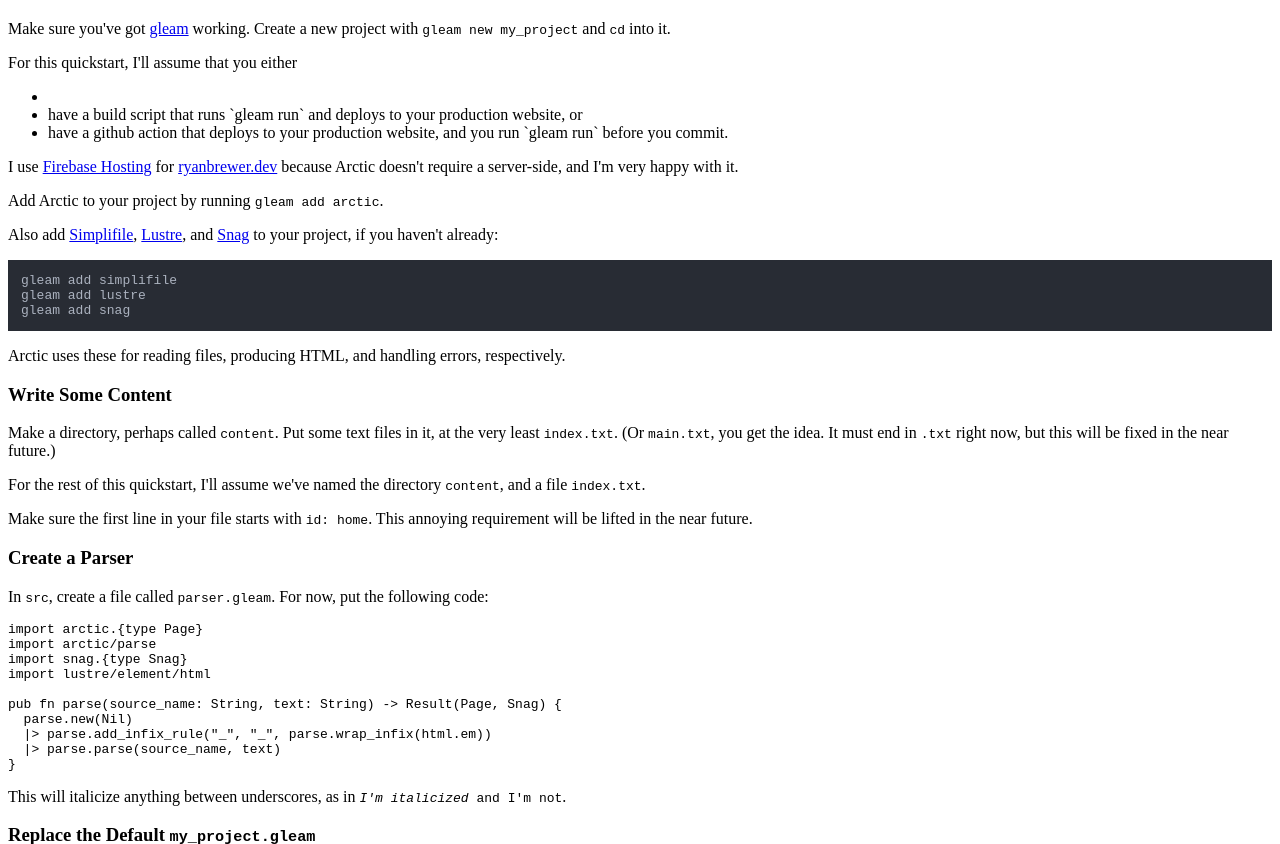
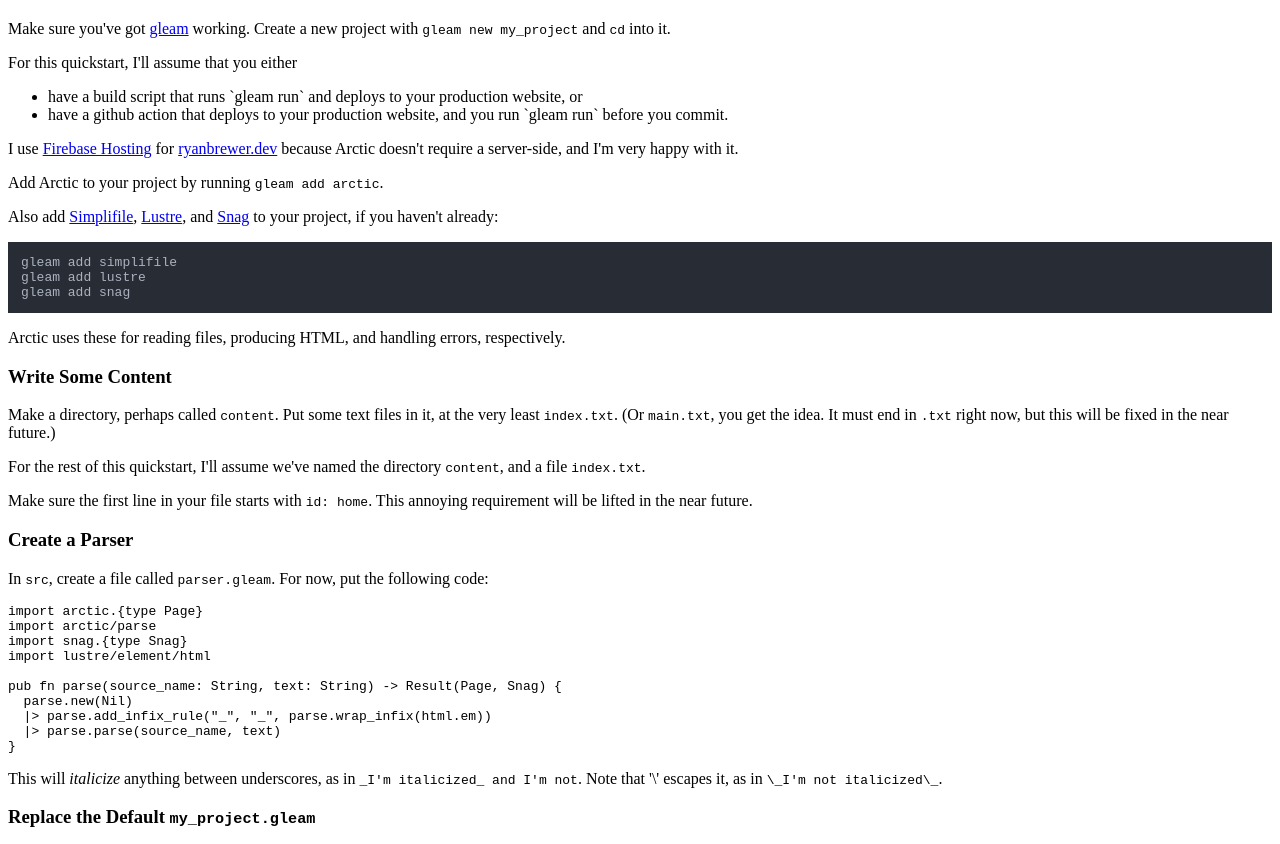
Before and after one commit to RyanBrewer317/arctic-framework-org, a plain HTML site: page arctic_build/__pages/guides/quickstart/index.html in a window 1280 px wide. Shown: the part 60-904 px from the top of the page. Drawn offline with nearby package versions, Linux system fonts and the light colour scheme.

Commit message:
improve quickstart

```diff
--- a/arctic_build/__pages/guides/quickstart/index.html
+++ b/arctic_build/__pages/guides/quickstart/index.html
@@ -3,7 +3,7 @@
 </span></h1><p><span>Make sure you&#39;ve got <a href="https://gleam.run"><span>gleam</span></a> working.
 Create a new project with <code><span>gleam new my_project</span></code> and <code><span>cd</span></code> into it.
 </span></p><p><span>For this quickstart, I&#39;ll assume that you either
-</span></p><ul><li></li><li>have a build script that runs `gleam run` and deploys to your production website, or</li><li>have a github action that deploys to your production website, and you run `gleam run` before you commit.
+</span></p><ul><li>have a build script that runs `gleam run` and deploys to your production website, or</li><li>have a github action that deploys to your production website, and you run `gleam run` before you commit.
 </li></ul><p><span>I use <a href="https://firebase.google.com/docs/hosting/"><span>Firebase Hosting</span></a>
 for <a href="https://ryanbrewer.dev"><span>ryanbrewer.dev</span></a>
 because Arctic doesn&#39;t require a server-side, and I&#39;m very happy with it.
@@ -38,7 +38,8 @@ pub fn parse(source_name: String, text: String) -&gt; Result(Page, Snag) {
   |&gt; parse.add_infix_rule(&quot;_&quot;, &quot;_&quot;, parse.wrap_infix(html.em))
   |&gt; parse.parse(source_name, text)
 }
-</code></pre><p><span>This will italicize anything between underscores, as in <code><span><em><span>I&#39;m italicized</span></em> and I&#39;m not</span></code>.
+</code></pre><p><span>This will <em><span>italicize</span></em> anything between underscores, as in <code><span>_I&#39;m italicized_ and I&#39;m not</span></code>.
+Note that &#39;\&#39; escapes it, as in <code><span>\_I&#39;m not italicized\_</span></code>.
 </span></p><h3><span>Replace the Default <code><span>my_project.gleam</span></code>
 </span></h3><p><span>(Obviously the name will vary per project.
 I just mean the file with your <code><span>main</span></code> function.)
--- a/dist/priv/arctic_framework_org/parser.mjs
+++ b/dist/priv/arctic_framework_org/parser.mjs
@@ -32,7 +32,7 @@ export function parse(src_name, content) {
         throw makeError(
           "assignment_no_match",
           "parser",
-          18,
+          19,
           "",
           "Assignment pattern did not match",
           { value: $ }
```
Also changed, not shown: dist/__pages/guides/quickstart/index.html (+3 -2 lines), .arctic_cache.csv, guides/quickstart.txt, 5 other files.
